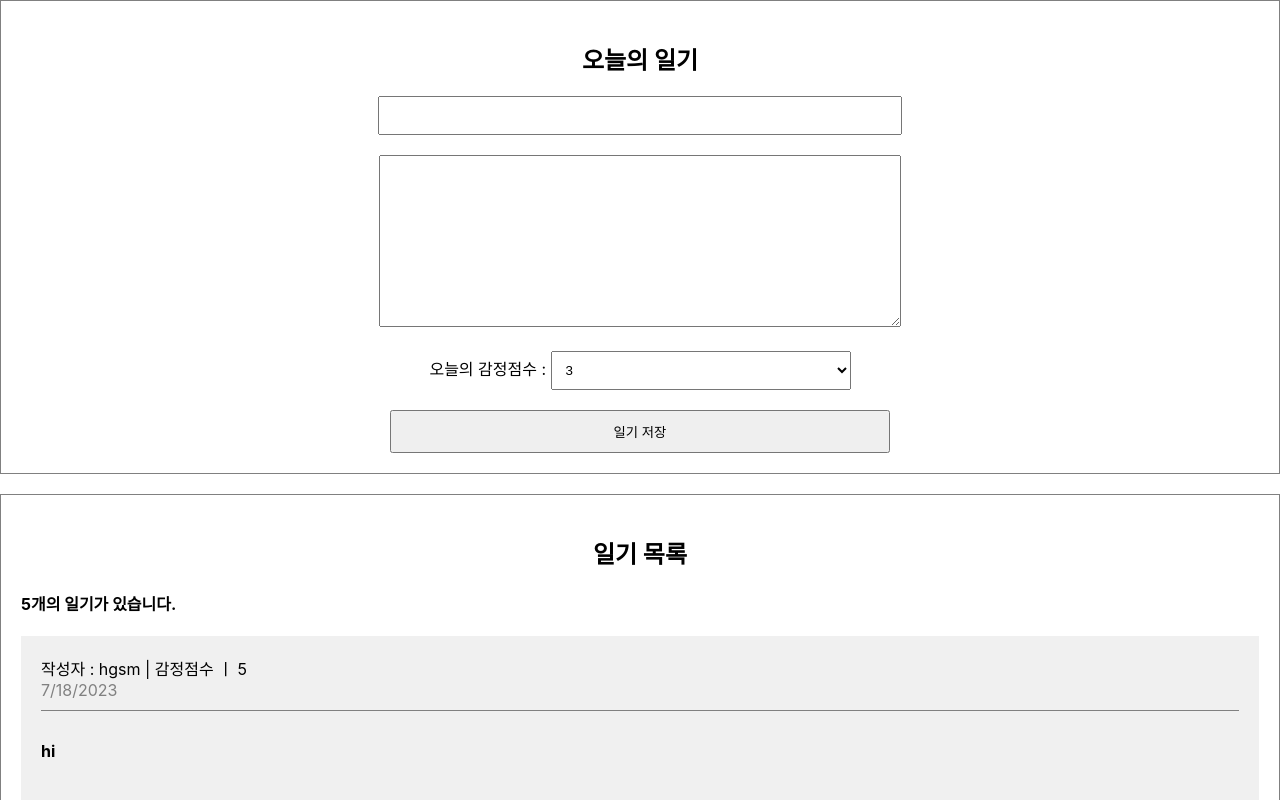
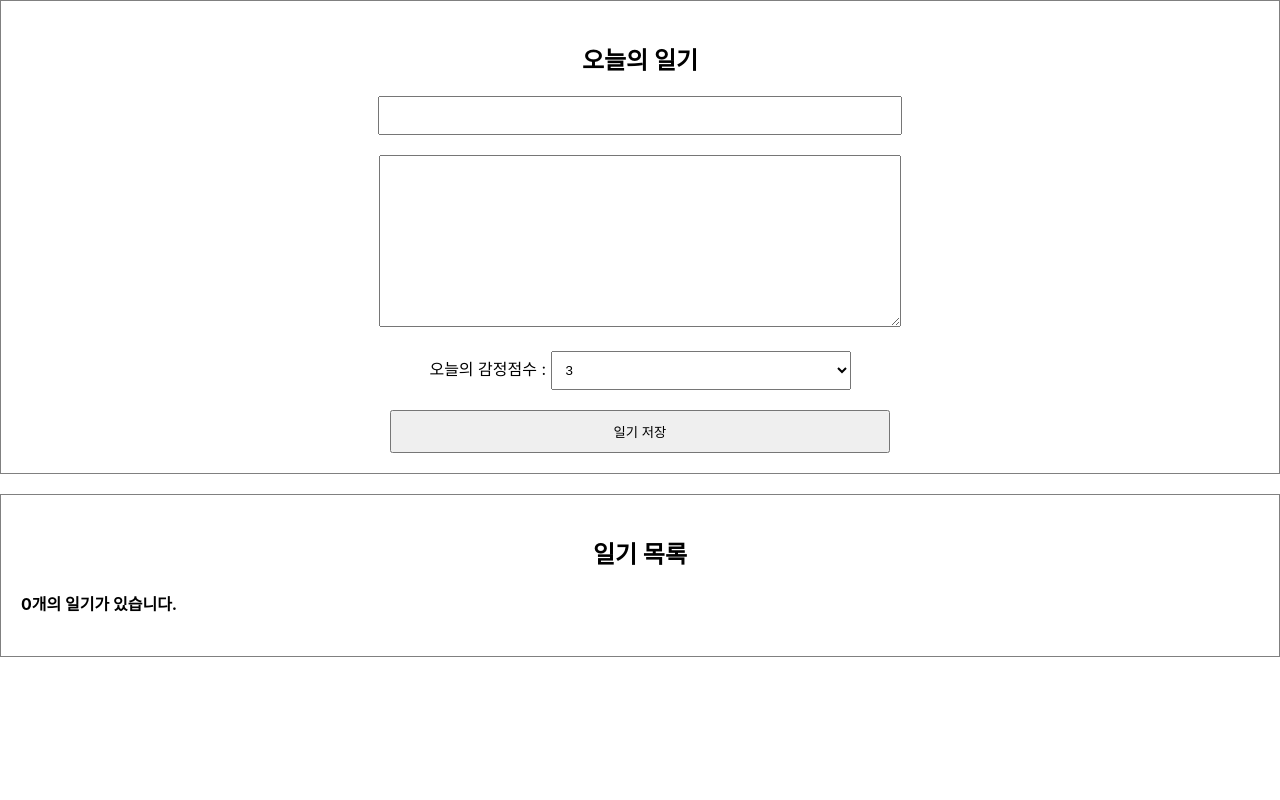
Before and after one commit to SeongMun-Hwang/immersion_education, a React (Create React App) app in the folder emotion_diary(react)/: page / in a window 1280 px wide. Shown: the top 800 px of the page. Built offline with nearby package versions, Linux system fonts and the light colour scheme.

Commit message:
lecture 6-6 complete

```diff
--- a/emotion_diary(react)/src/App.js
+++ b/emotion_diary(react)/src/App.js
@@ -3,45 +3,39 @@ import './App.css';
 import DiaryEditor from './DiaryEditor';
 import DiaryList from './DiaryList';
 
-const dummyList=[
-  {
-    id:1,
-    author:"hgsm",
-    content:"hi",
-    emotion:"5",
-    created_date:new Date().getTime(),
-  },  {
-    id:2,
-    author:"aaa",
-    content:"hi",
-    emotion:"5",
-    created_date:new Date().getTime(),
-  },  {
-    id:3,
-    author:"bbb",
-    content:"hi",
-    emotion:"5",
-    created_date:new Date().getTime(),
-  },  {
-    id:4,
-    author:"ccc",
-    content:"hi",
-    emotion:"5",
-    created_date:new Date().getTime(),
-  },  {
-    id:5,
-    author:"ddd",
-    content:"hi",
-    emotion:"5",
-    created_date:new Date().getTime(),
-  },
-]
+function App() {
+  const [data,setData]=useState([]);
+  const dataId=useRef(1);
 
-function App() {
+  const onCreate=(author,content,emotion)=>{
+    const created_date=new Date().getTime();
+    const newItem={
+      author,
+      content,
+      emotion,
+      created_date,
+      id: dataId.current,
+    }
+    dataId.current+=1;
+    setData([newItem, ...data]);
+  };
+
+  const onDelete=(targetId)=>{
+    console.log(`${targetId}번째 일기가 삭제되었습니다.`);
+    const newDiaryList=data.filter((it)=>it.id!==targetId);
+    setData(newDiaryList);
+  }
+
+  const onEdit=(targetId,newContent)=>{
+    setData(
+      data.map((it)=>it.id===targetId?{...it, content:newContent}: it)
+    );
+  }
+
   return (
     <div className="App">
-      <DiaryEditor></DiaryEditor>
-      <DiaryList diaryList={dummyList}></DiaryList>
+      <DiaryEditor onCreate={onCreate}></DiaryEditor>
+      <DiaryList onEdit={onEdit} onDelete={onDelete} diaryList={data}></DiaryList>
     </div>
   );
 }
--- a/emotion_diary(react)/src/DiaryEditor.js
+++ b/emotion_diary(react)/src/DiaryEditor.js
@@ -1,6 +1,6 @@
 import { useRef, useState } from "react";
 
-const DiaryEditor=()=>{
+const DiaryEditor=({onCreate})=>{
     const authorInput=useRef();
     const contentInput=useRef();
 
@@ -29,7 +29,13 @@ const DiaryEditor=()=>{
             contentInput.current.focus();
             return ;
         }
+        onCreate(state.author,state.content,state.emotion)
         console.log("저장 성공");
+        setState({
+            author: "",
+            content: "",
+            emotion: 1,
+        })
     }
 
     return <div className="DiaryEditor">
--- a/emotion_diary(react)/src/DiaryItem.js
+++ b/emotion_diary(react)/src/DiaryItem.js
@@ -1,12 +1,54 @@
-const DiaryItem=({author, content, emotion, created_date})=>{
-    return <div className="DiaryItem">
-<div className="info">
-    <span>작성자 : {author} | 감정점수 ㅣ {emotion} </span>
-    <br></br>
-    <span className="date">{new Date(created_date).toLocaleDateString()}</span>
-</div>
-<div className="content">{content}</div>
+import { useRef, useState } from "react";
+
+const DiaryItem=({onEdit, onDelete, id, author, content, emotion, created_date})=>{
+    const handleDelete=()=>{
+        if(window.confirm(`${id}번째 일기를 정말 삭제하시겠습니까?`)){
+            onDelete(id);
+        }
+    }
+    const handleQuitEdit=()=>{
+        setIsEdit(false);
+        setLocalContent(content);
+    }
+
+    const editInput =useRef(); //textarea 받기위함
+    const handleEdit=()=>{
+        if(localContent.length < 5){
+            editInput.current.focus();
+            return;
+        }
+        if(window.confirm("정말 일기를 수정하시겠습니까?")){
+            onEdit(id,localContent);
+            toggleIsEdit();
+        }
+    }
+
+    const [isEdit,setIsEdit]=useState(false);
+    const toggleIsEdit=()=>setIsEdit(!isEdit);
+    const [localContent,setLocalContent]=useState(content);
+
+    return (<div className="DiaryItem">
+       <div className="info">
+         <span>작성자 : {author} | 감정점수 ㅣ {emotion} </span>
+         <br></br>
+         <span className="date">{new Date(created_date).toLocaleDateString()}</span>
+       </div>
+       <div className="content">
+        {isEdit?
+        (<><textarea ref={editInput} value={localContent} onChange={(e)=>{
+            setLocalContent(e.target.value)
+        }}></textarea></>):
+        (<>{content}</>)}
+       </div>
+       {isEdit?
+       (<><button onClick={handleQuitEdit}>수정 취소</button>
+       <button onClick={handleEdit}>수정하기</button></>)
+       :
+       (<><button onClick={handleDelete}>삭제하기</button>
+       <button onClick={toggleIsEdit}>수정하기</button></>)}
+
     </div>
-}
+    );
+};
 
 export default DiaryItem
--- a/emotion_diary(react)/src/DiaryList.js
+++ b/emotion_diary(react)/src/DiaryList.js
@@ -1,13 +1,13 @@
 import DiaryItem from "./DiaryItem";
 
-const DiaryList=({diaryList})=>{
+const DiaryList=({onEdit, onDelete, diaryList})=>{
     console.log(diaryList);
     return <div className="DiaryList">
         <h2>일기 목록</h2>
         <h4>{diaryList.length}개의 일기가 있습니다.</h4>
         <div>
             {diaryList.map((it)=>(
-            <DiaryItem key={it.id} {...it}></DiaryItem>
+            <DiaryItem key={it.id} {...it} onDelete={onDelete} onEdit={onEdit}></DiaryItem>
             ))}
         </div>
     </div>
```
Also changed, not shown: emotion_diary(react)/src/App.css (+4 -3 lines).
